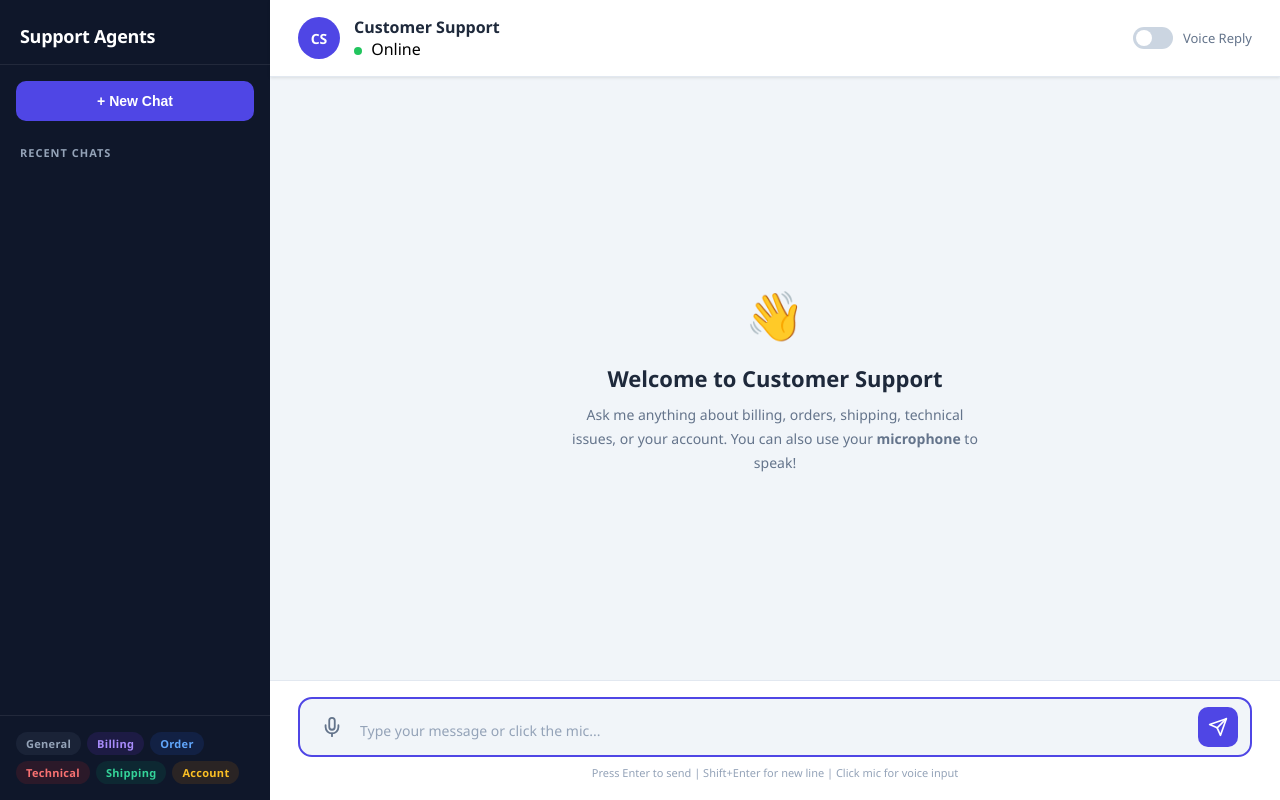
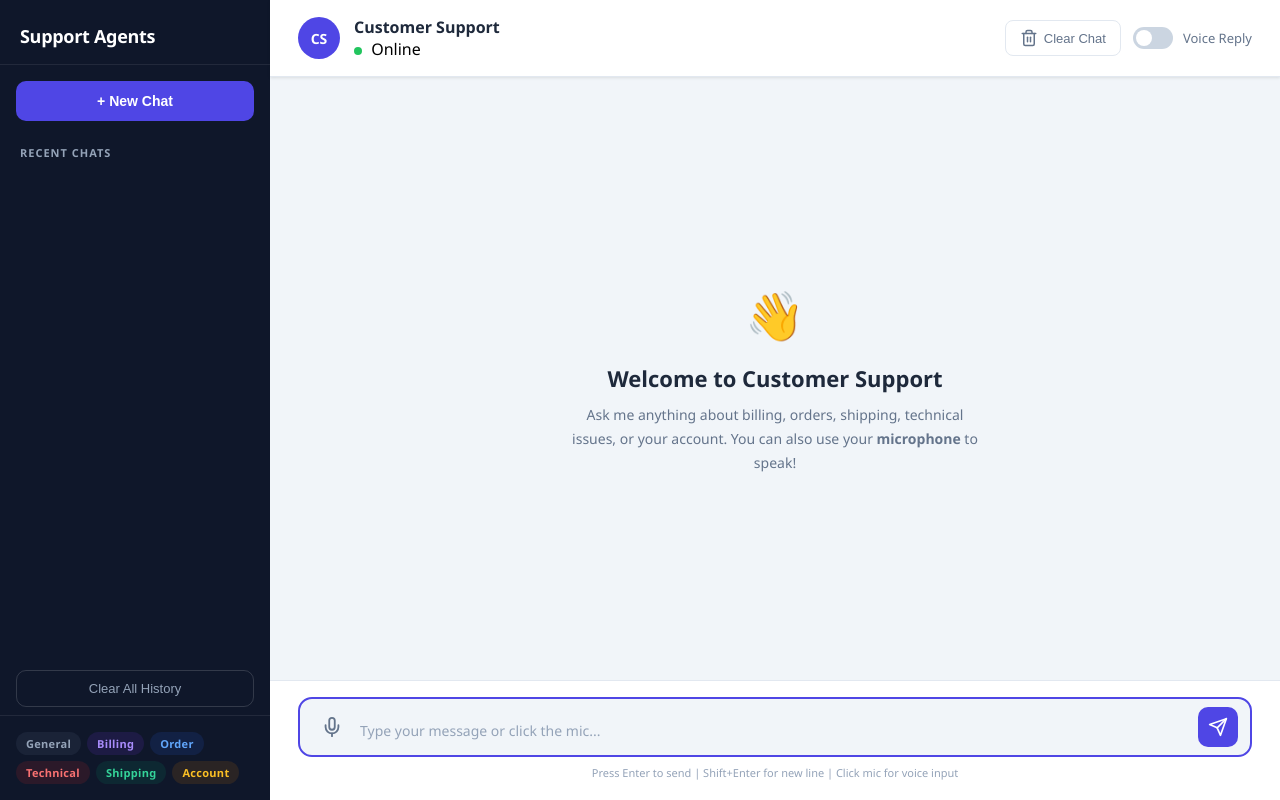
Before and after one commit to Apoorva876/customersupportagent, a Flask app: page / in a window 1280 px wide. Run offline with Flask 3, Linux system fonts and the light colour scheme.

Commit message:
add delete button

```diff
--- a/app.py
+++ b/app.py
@@ -1,5 +1,5 @@
 from flask import Flask, render_template, request, jsonify
-from customersupportagent import smart_workflow
+from customersupportagent import smart_workflow, clear_conversation
 
 app = Flask(__name__)
 
@@ -21,5 +21,10 @@ def chat():
     except Exception as e:
         return jsonify({"error": str(e)}), 500
 
+@app.route("/clear", methods=["POST"])
+def clear_chat():
+    clear_conversation()
+    return jsonify({"status": "cleared"})
+
 if __name__ == "__main__":
     app.run(debug=True, port=5000)
--- a/customersupportagent.py
+++ b/customersupportagent.py
@@ -11,6 +11,12 @@ URL = "https://integrate.api.nvidia.com/v1/chat/completions"
 MODEL = "meta/llama-3.1-8b-instruct"
 current_agent = None
 conversation_history = []
+
+def clear_conversation():
+    global current_agent, conversation_history
+    current_agent = None
+    conversation_history = []
+
 def call_model(system_prompt, user_message):
 
     data = {
@@ -284,7 +290,7 @@ def build_conversation():
 
     history_text = ""
 
-    # Keep the last 10 messages
+
     recent_history = conversation_history[-10:]
 
     for item in recent_history:
--- a/static/script.js
+++ b/static/script.js
@@ -4,6 +4,8 @@ const userInput = document.getElementById('userInput');
 const sendBtn = document.getElementById('sendBtn');
 const voiceBtn = document.getElementById('voiceBtn');
 const newChatBtn = document.getElementById('newChatBtn');
+const clearChatBtn = document.getElementById('clearChatBtn');
+const clearHistoryBtn = document.getElementById('clearHistoryBtn');
 const voiceOutputToggle = document.getElementById('voiceOutputToggle');
 const chatHistory = document.getElementById('chatHistory');
 
@@ -259,6 +261,43 @@ newChatBtn.addEventListener('click', function () {
     currentSessionId = Date.now();
 });
 
+// ======================== CLEAR CHAT ========================
+clearChatBtn.addEventListener('click', function () {
+    const messages = chatMessages.querySelectorAll('.message-row');
+    if (messages.length === 0) return;
+
+    if (confirm('Are you sure you want to clear this chat?')) {
+        chatMessages.innerHTML = `
+            <div class="welcome-msg">
+                <div class="welcome-icon">👋</div>
+                <h2>Welcome to Customer Support</h2>
+                <p>Ask me anything about billing, orders, shipping, technical issues, or your account. You can also use your <strong>microphone</strong> to speak!</p>
+            </div>
+        `;
+
+        // Clear server-side conversation
+        fetch('/clear', { method: 'POST' })
+            .then(res => res.json())
+            .catch(err => console.error('Failed to clear server chat:', err));
+    }
+});
+
+// ======================== CLEAR ALL HISTORY ========================
+clearHistoryBtn.addEventListener('click', function () {
+    if (chatSessions.length === 0) return;
+
+    if (confirm('Are you sure you want to clear all chat history?')) {
+        chatSessions = [];
+        chatCounter = 0;
+        renderHistory();
+
+        // Clear server-side conversation
+        fetch('/clear', { method: 'POST' })
+            .then(res => res.json())
+            .catch(err => console.error('Failed to clear server chat:', err));
+    }
+});
+
 // ======================== CHAT HISTORY ========================
 function renderHistory() {
     // Remove all existing history items
@@ -267,20 +306,27 @@ function renderHistory() {
     chatSessions.forEach(function (session, index) {
         const item = document.createElement('div');
         item.className = 'history-item';
-        item.textContent = session.title;
-        item.addEventListener('click', function () {
-            // Save current state before switching
-            const currentMessages = chatMessages.querySelectorAll('.message-row');
-            if (currentMessages.length > 0) {
-                // Update existing session if it has content
-            }
 
+        const titleSpan = document.createElement('span');
+        titleSpan.textContent = session.title;
+        titleSpan.addEventListener('click', function () {
             chatMessages.innerHTML = session.html;
-
-            // Mark active
             chatHistory.querySelectorAll('.history-item').forEach(h => h.classList.remove('active'));
             item.classList.add('active');
         });
+
+        const deleteBtn = document.createElement('button');
+        deleteBtn.className = 'history-delete-btn';
+        deleteBtn.title = 'Delete chat';
+        deleteBtn.innerHTML = '&times;';
+        deleteBtn.addEventListener('click', function (e) {
+            e.stopPropagation();
+            chatSessions.splice(index, 1);
+            renderHistory();
+        });
+
+        item.appendChild(titleSpan);
+        item.appendChild(deleteBtn);
         chatHistory.appendChild(item);
     });
 }
--- a/static/style.css
+++ b/static/style.css
@@ -76,6 +76,25 @@ body {
     transform: translateY(0);
 }
 
+.clear-history-btn {
+    margin: 0 16px 8px;
+    padding: 10px;
+    background: transparent;
+    color: var(--text-light);
+    border: 1px solid rgba(255,255,255,0.15);
+    border-radius: 10px;
+    font-size: 13px;
+    font-weight: 500;
+    cursor: pointer;
+    transition: background 0.2s, color 0.2s;
+}
+
+.clear-history-btn:hover {
+    background: rgba(239, 68, 68, 0.15);
+    color: #f87171;
+    border-color: rgba(239, 68, 68, 0.3);
+}
+
 .chat-history {
     flex: 1;
     overflow-y: auto;
@@ -197,6 +245,28 @@ body {
 .header-right {
     display: flex;
     align-items: center;
+    gap: 12px;
+}
+
+.clear-chat-btn {
+    display: flex;
+    align-items: center;
+    gap: 6px;
+    padding: 8px 14px;
+    background: transparent;
+    color: var(--text-secondary);
+    border: 1px solid var(--border);
+    border-radius: 8px;
+    font-size: 13px;
+    font-weight: 500;
+    cursor: pointer;
+    transition: background 0.2s, color 0.2s, border-color 0.2s;
+}
+
+.clear-chat-btn:hover {
+    background: rgba(239, 68, 68, 0.08);
+    color: #ef4444;
+    border-color: #fca5a5;
 }
 
 .toggle-label {
--- a/templates/index.html
+++ b/templates/index.html
@@ -19,6 +19,7 @@
             <div class="chat-history" id="chatHistory">
                 <p class="history-label">Recent Chats</p>
             </div>
+            <button class="clear-history-btn" id="clearHistoryBtn">Clear All History</button>
             <div class="sidebar-footer">
                 <div class="agent-list">
                     <span class="agent-tag general">General</span>
@@ -44,6 +45,15 @@
                     </div>
                 </div>
                 <div class="header-right">
+                    <button class="clear-chat-btn" id="clearChatBtn" title="Clear current chat">
+                        <svg xmlns="http://www.w3.org/2000/svg" width="18" height="18" viewBox="0 0 24 24" fill="none" stroke="currentColor" stroke-width="2" stroke-linecap="round" stroke-linejoin="round">
+                            <polyline points="3 6 5 6 21 6"></polyline>
+                            <path d="M19 6v14a2 2 0 0 1-2 2H7a2 2 0 0 1-2-2V6m3 0V4a2 2 0 0 1 2-2h4a2 2 0 0 1 2 2v2"></path>
+                            <line x1="10" y1="11" x2="10" y2="17"></line>
+                            <line x1="14" y1="11" x2="14" y2="17"></line>
+                        </svg>
+                        Clear Chat
+                    </button>
                     <label class="toggle-label" title="Read replies with voice">
                         <input type="checkbox" id="voiceOutputToggle">
                         <span class="toggle-slider"></span>
```
Also changed, not shown: other parts of static/style.css (+29 -0 lines).
